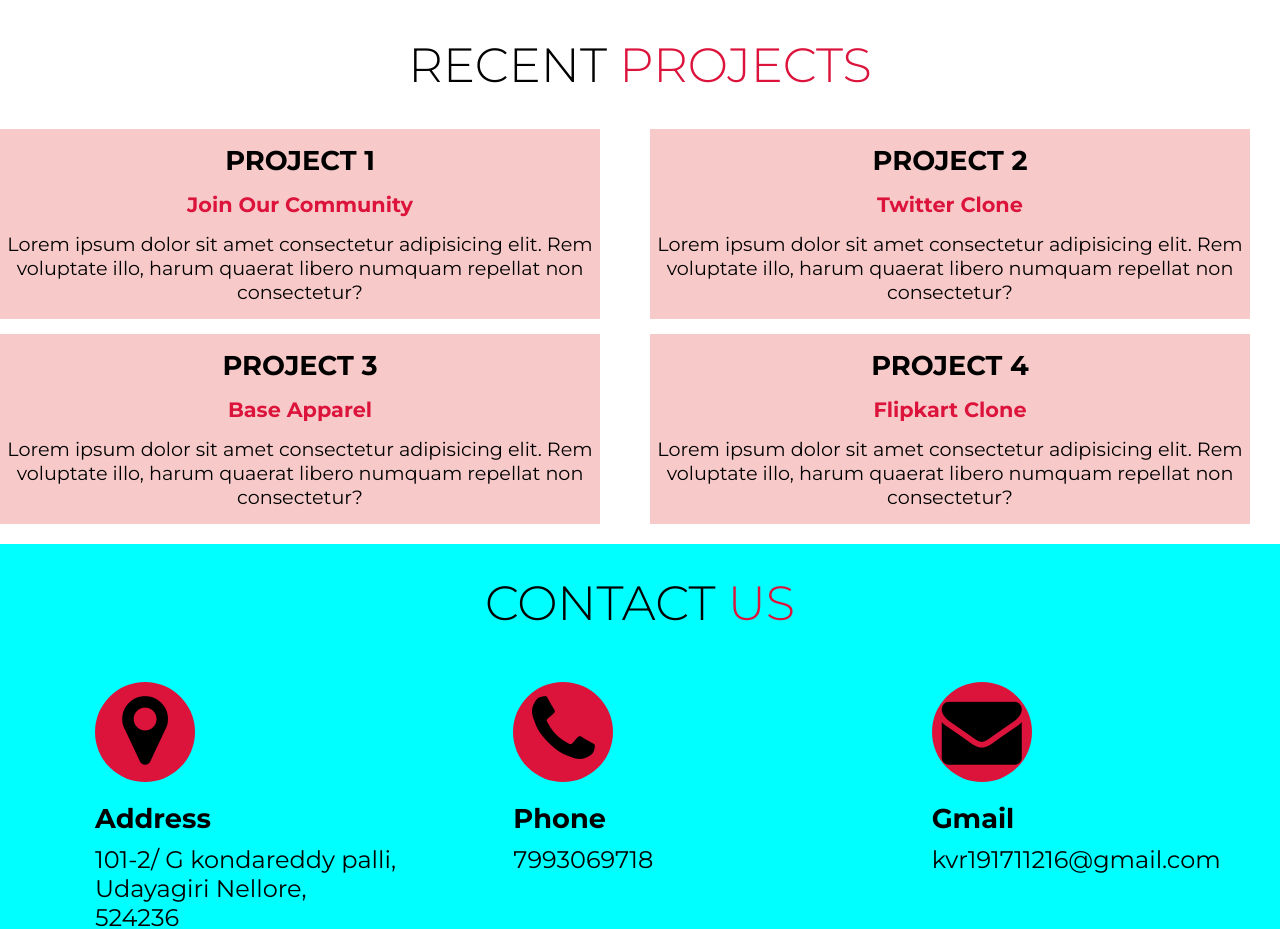
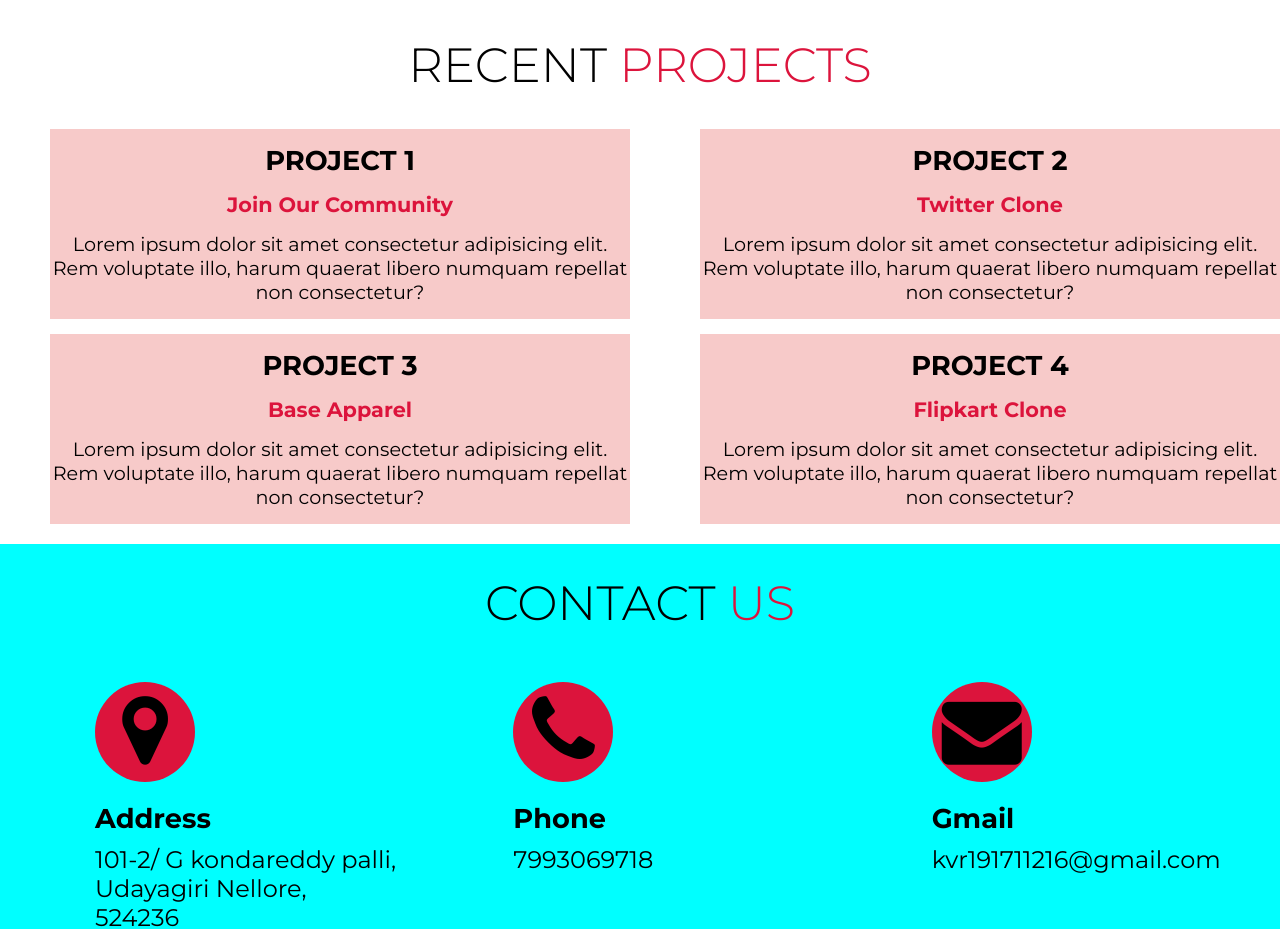
Before and after one commit to vengalreddy20/MyPortofolio, a plain HTML site: page index.html in a window 1280 px wide. Shown: the part 1860-2789 px from the top of the page. Drawn offline with Linux system fonts and the light colour scheme.

Commit message:
first commit

```diff
--- a/styles.css
+++ b/styles.css
@@ -427,6 +427,9 @@ body{
         text-transform: uppercase;
         margin: 15px 0px;
     }
+    .project-wrapper .each-project{
+        margin-left: 50px;
+    }
     .project-wrapper .each-project h6{
         font-size: 1.3rem;
         margin-bottom: 15px;
```
